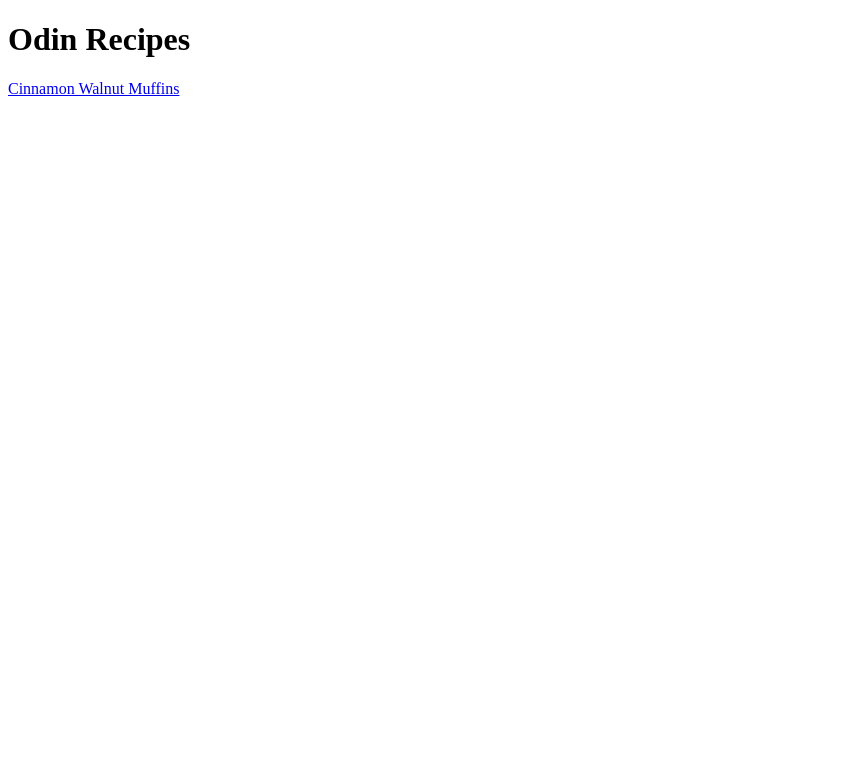
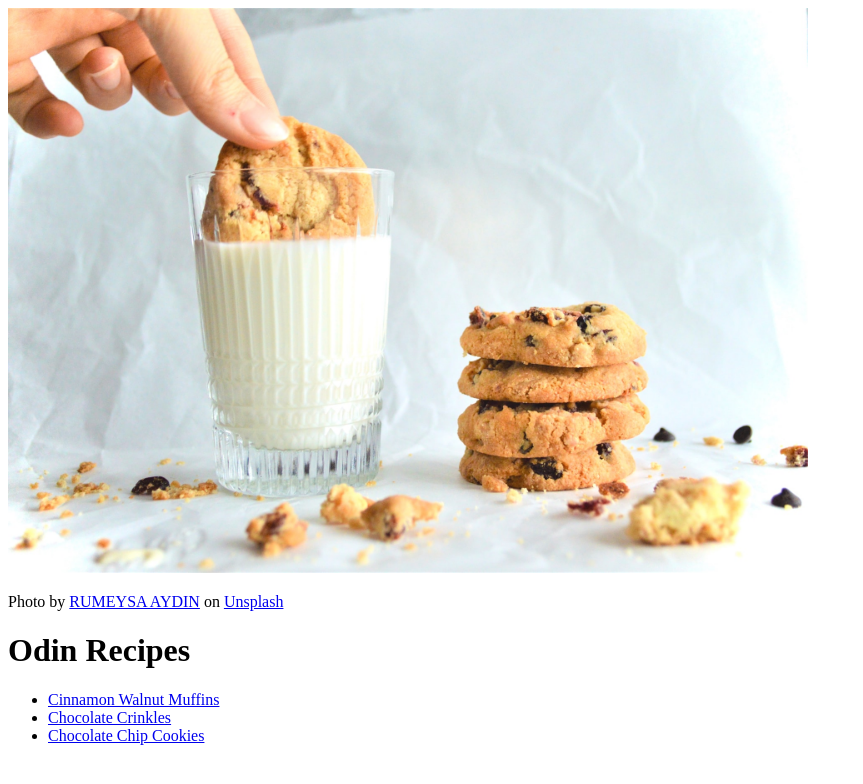
Before and after one commit to PotaytoDev/odin-recipes, a plain HTML site: page index.html in a window 1280 px wide. Shown: the whole page, without its empty margins (0-863 px from the left). Drawn offline with Linux system fonts and the light colour scheme.

Commit message:
Edit index.html to include links to recipes
Added homepage image with credits to source, and added links to
the other html files in an unordered list.

```diff
--- a/index.html
+++ b/index.html
@@ -6,7 +6,15 @@
   </head>
 
   <body>
+    <img src="./images/rumeysa-aydin-ti68sgG3qZw-unsplash.jpg" width="800">
+    <p>
+      Photo by <a href="https://unsplash.com/@rumeyysaben?utm_source=unsplash&utm_medium=referral&utm_content=creditCopyText">RUMEYSA AYDIN</a> on <a href="https://unsplash.com/photos/ppOPjqAJ3Mw?utm_source=unsplash&utm_medium=referral&utm_content=creditCopyText">Unsplash</a>
+    </p>
     <h1>Odin Recipes</h1>
-    <p><a href="./recipes/cinnamon-muffins.html">Cinnamon Walnut Muffins</a></p>
+    <ul>
+      <li><a href="./recipes/cinnamon-muffins.html">Cinnamon Walnut Muffins</a></li>
+      <li><a href="./recipes/chocolate-crinkles.html">Chocolate Crinkles</a></li>
+      <li><a href="./recipes/chocolate-chip-cookies.html">Chocolate Chip Cookies</a></li>
+    </ul>
   </body>
 </html>
```
